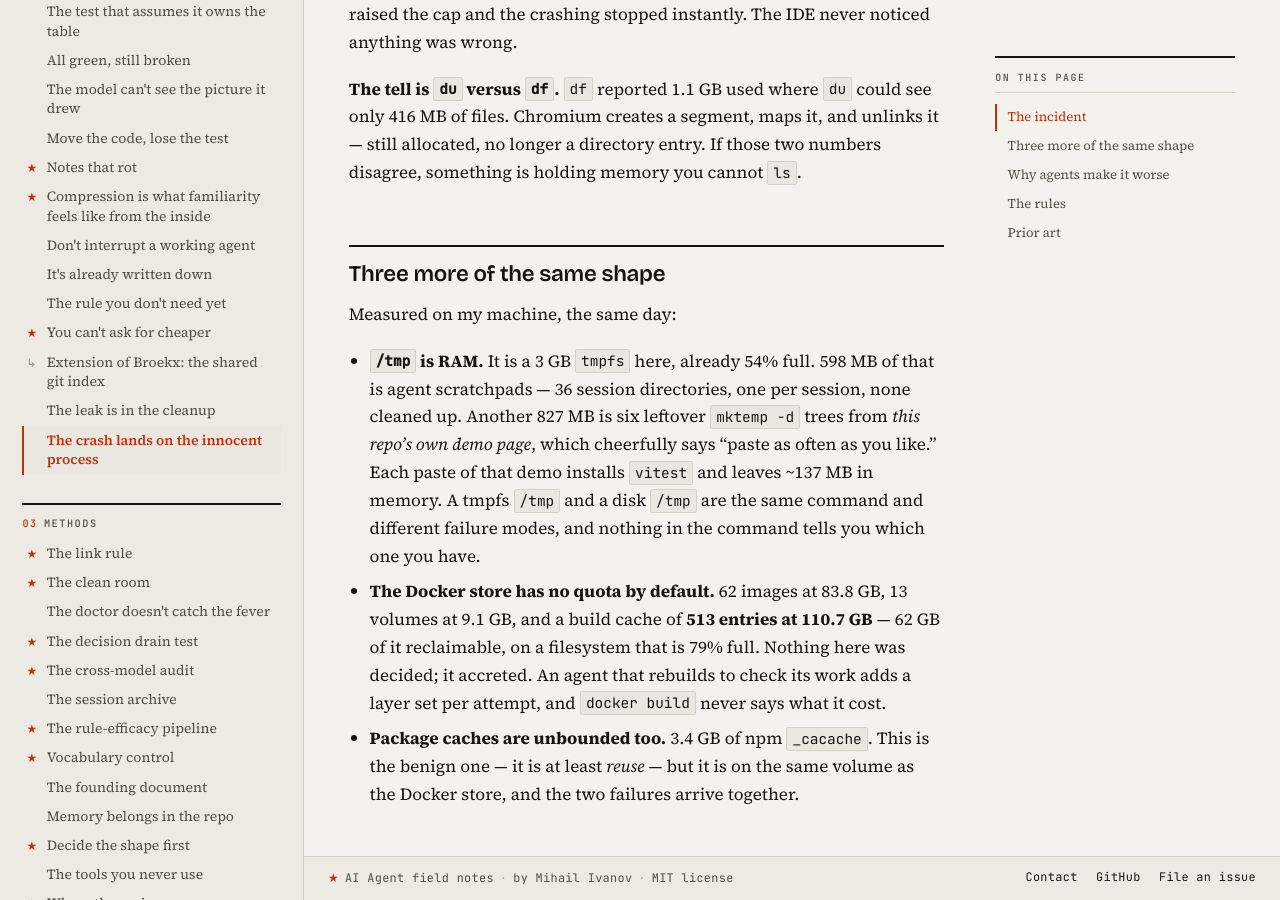
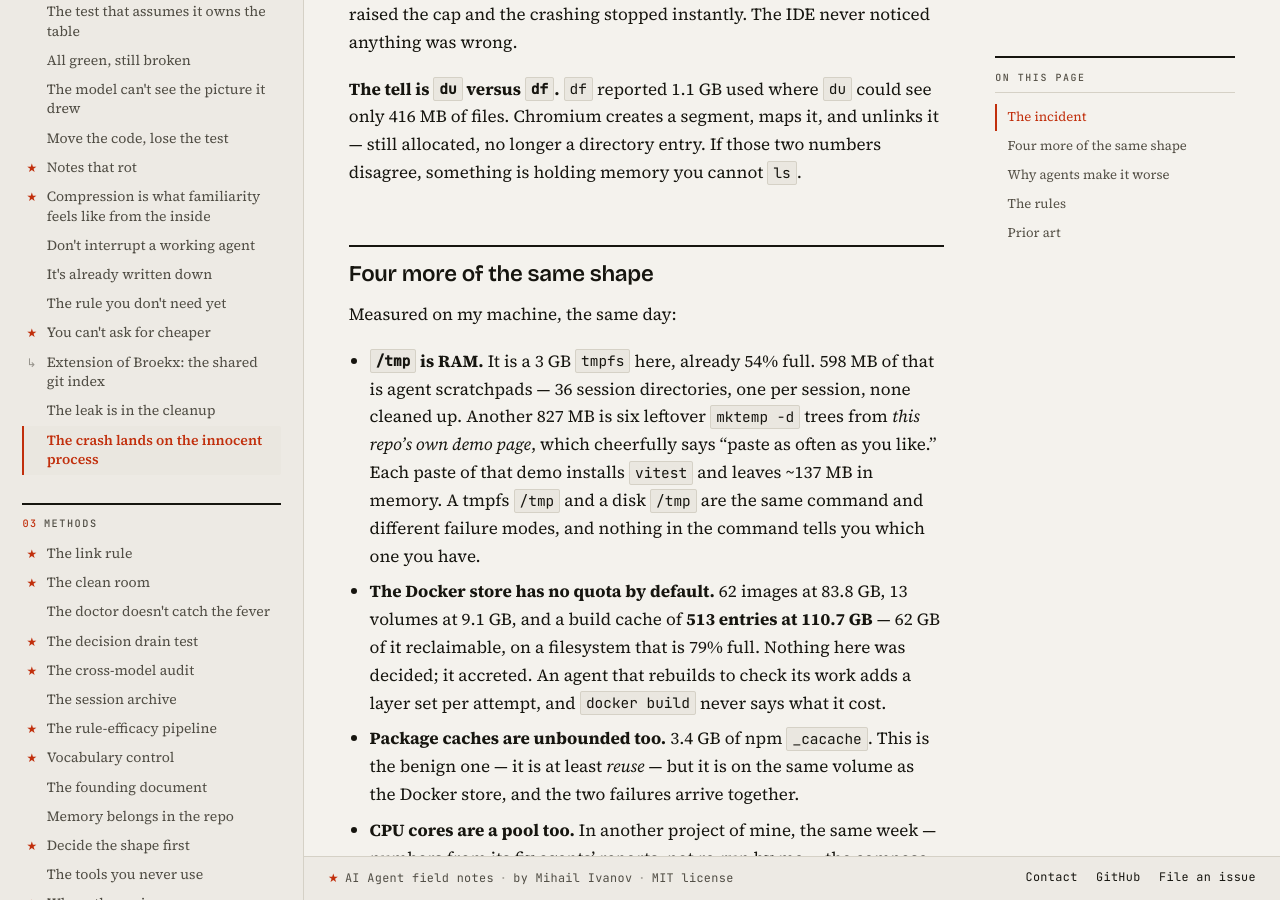
Before and after one commit to mivanov93/ai-agent-field-notes, a Jekyll site: the page built from the-crash-lands-on-the-innocent-process.md, in a window 1280 px wide and 900 px high, scrolled down 1180 px. Built offline with Jekyll 4.4.1, drawn with Linux system fonts in a browser that asks for light colours; our own code applies the rules of GitHub Pages for plain Markdown files; some of the changed text lies outside the part shown.

Commit message:
the crash lands on the innocent process: accepted — CPU pool added, demo pages now state cost and cleanup, no star

```diff
--- a/the-crash-lands-on-the-innocent-process.md
+++ b/the-crash-lands-on-the-innocent-process.md
@@ -43,7 +43,7 @@
 — still allocated, no longer a directory entry. If those two numbers disagree,
 something is holding memory you cannot `ls`.
 
-## Three more of the same shape
+## Four more of the same shape
 
 Measured on my machine, the same day:
 
@@ -62,6 +62,14 @@
 - **Package caches are unbounded too.** 3.4 GB of npm `_cacache`. This is the
   benign one — it is at least *reuse* — but it is on the same volume as the
   Docker store, and the two failures arrive together.
+- **CPU cores are a pool too.** In another project of mine, the same week —
+  numbers from its fix agents' reports, not re-run by me — the compose stack
+  shipped with no CPU limits until I caught the test runner using five cores
+  at once and demanded caps; and a diagnosis agent traced a Kafka container's
+  spikes to its own healthcheck: a JVM cold-started every four seconds, with
+  97% of all the CPU the container used sitting inside those probe windows.
+  The probe starved the workload it was guarding, and nothing volunteered a
+  limit.
 
 ## Why agents make it worse
 
@@ -99,7 +107,9 @@
 - **Put a quota on the Docker build cache** rather than trusting a cleanup
   step, and prune on a timer. `--filter until=` beats remembering.
 - **Demos that allocate must say what they cost and how to reclaim it.** A
-  paste-able reproduction is a resource commitment; ours did not say so.
+  paste-able reproduction is a resource commitment; ours did not say so
+  until this note forced the fix — the demo pages now carry their cost
+  and cleanup.
 
 The pattern underneath: cleanup is exactly where the model's diligence runs
 out ([the leak is in the cleanup](the-leak-is-in-the-cleanup.md)), and a
```
Also changed, not shown: other parts of the-crash-lands-on-the-innocent-process.md (+2 -2 lines), README.md (+1 -1 lines), examples/hardlink-repro/README.md (+11 -0 lines), two-worktrees-one-node-modules.md (+5 -1 lines).
